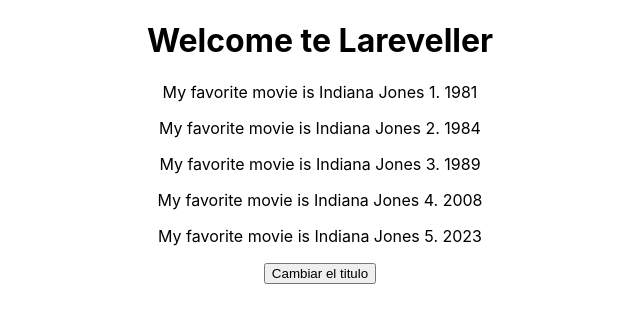
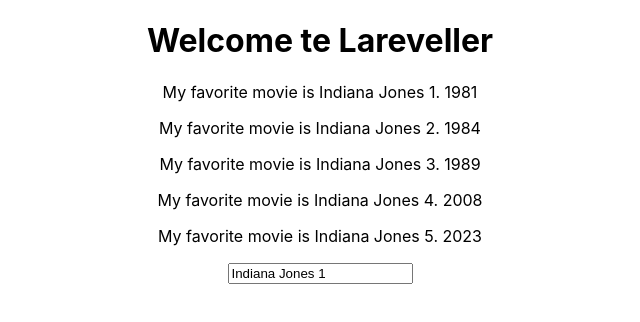
Before and after one commit to technoquo/begginers-react, a React (Create React App) app: page / in a window 1280 px wide. Shown: the top 322 px of the page, without its empty margins (320-960 px from the left). Built offline with nearby package versions, Linux system fonts and the light colour scheme.

Commit message:
OnChange Event

```diff
--- a/src/App.js
+++ b/src/App.js
@@ -17,6 +17,17 @@ class App extends Component {
 
     }
   }
+  changeName =(event) => {
+    this.setState({
+      movies: [
+        {name: event.target.value, year: 1981},
+        {name: 'Batman 2', year: 1984},
+        {name: 'Batman 3', year: 1989},
+        {name: 'Batman 4', year: 2008},
+        {name: 'Batman 5', year: 2023},
+      ]
+    })
+  }
   render(){
     return (
       <div className="App">
@@ -26,20 +37,7 @@ class App extends Component {
         <p>My favorite movie is {this.state.movies[2].name}. {this.state.movies[2].year}</p>
         <p>My favorite movie is {this.state.movies[3].name}. {this.state.movies[3].year}</p>
         <p>My favorite movie is {this.state.movies[4].name}. {this.state.movies[4].year}</p>
-        <button onClick={() =>{
-          this.setState({
-            movies: [
-              {name: 'Batman 1', year: 1981},
-              {name: 'Batman 2', year: 1984},
-              {name: 'Batman 3', year: 1989},
-              {name: 'Batman 4', year: 2008},
-              {name: 'Batman 5', year: 2023},
-            ]
-          })
-        }}
-        >
-         Cambiar el titulo
-        </button>
+        <input type="text" onChange={this.changeName} value={this.state.movies[0].name}/>
 
       </div>
     )
```
